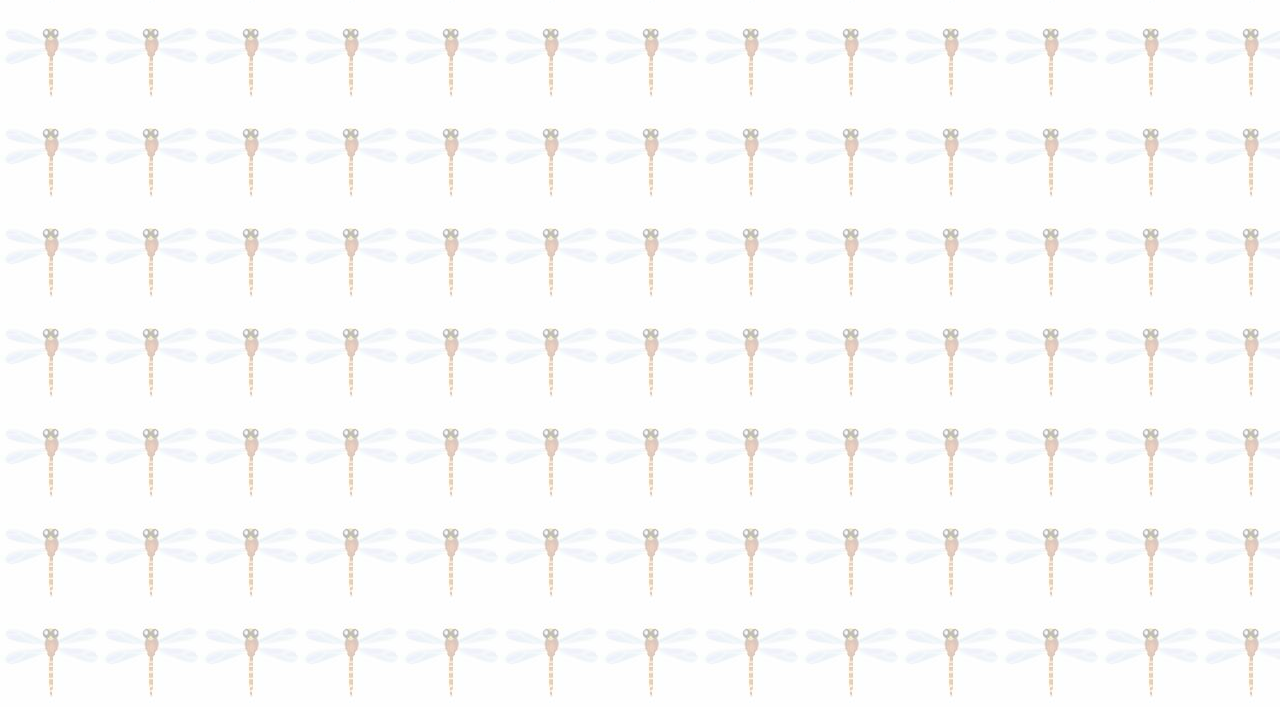
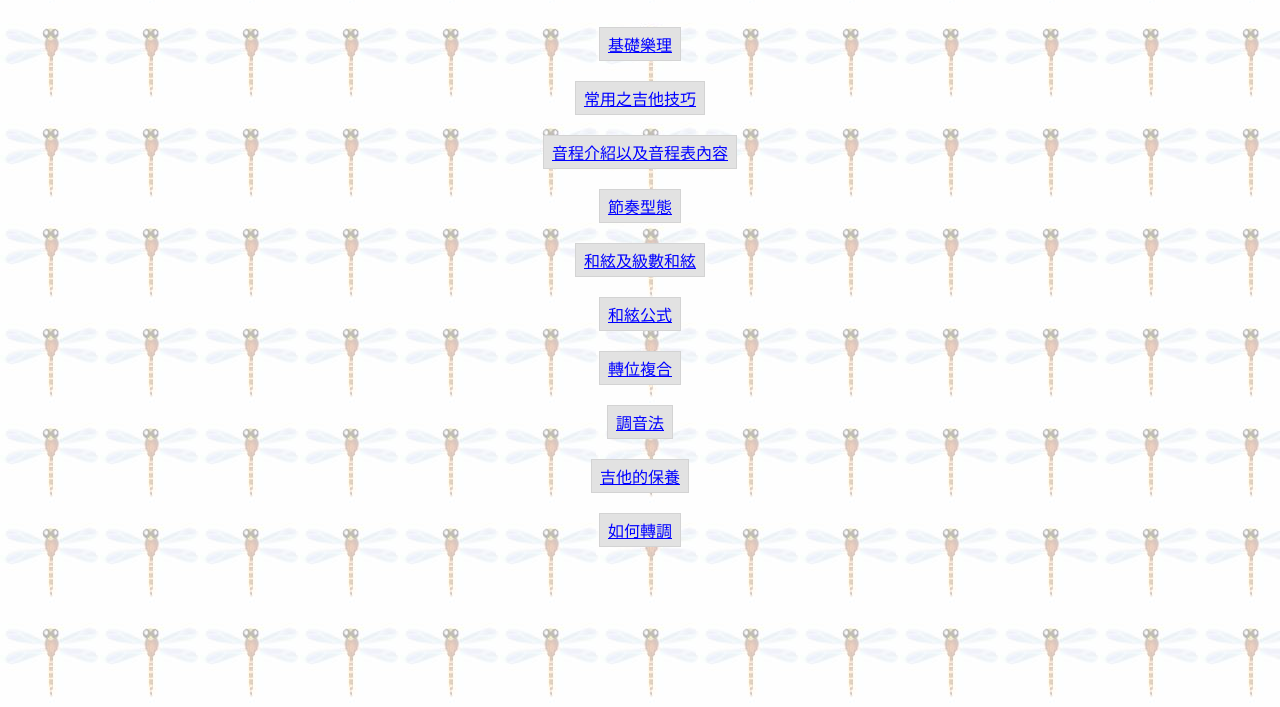
Before and after one commit to FYuKuo/midterm_exam_practice_0505, a plain HTML site: page guitar_learning.html in a window 1280 px wide. Shown: the part 93-800 px from the top of the page. Drawn offline with Linux system fonts and the light colour scheme.

Commit message:
吉他社教學新增文字 修改css文字顏色.背景顏色 加入滑過背景顏色

```diff
--- a/guitar_learning.html
+++ b/guitar_learning.html
@@ -25,6 +25,23 @@
             margin: 20px auto;
         }
 
+        .content {
+            display: flex;
+            flex-direction: column;
+            text-align: center;
+        }
+
+        .content>a {
+            background-color: #e2e2e2;
+            border: 1px solid lightgray;
+            padding: 4px 8px;
+            margin: 10px auto;
+            color: #0000FF;
+        }
+
+        .content>a:hover {
+            background-color: #6e6e6e;
+        }
 
     </style>
 </head>
@@ -41,7 +58,16 @@
     </div>
 
     <div class="content">
-
+        <a href="">基礎樂理</a>
+        <a href="">常用之吉他技巧</a>
+        <a href="">音程介紹以及音程表內容</a>
+        <a href="">節奏型態</a>
+        <a href="">和絃及級數和絃</a>
+        <a href="">和絃公式</a>
+        <a href="">轉位複合</a>
+        <a href="">調音法</a>
+        <a href="">吉他的保養</a>
+        <a href="">如何轉調</a>
     </div>
 </body>
 
```
